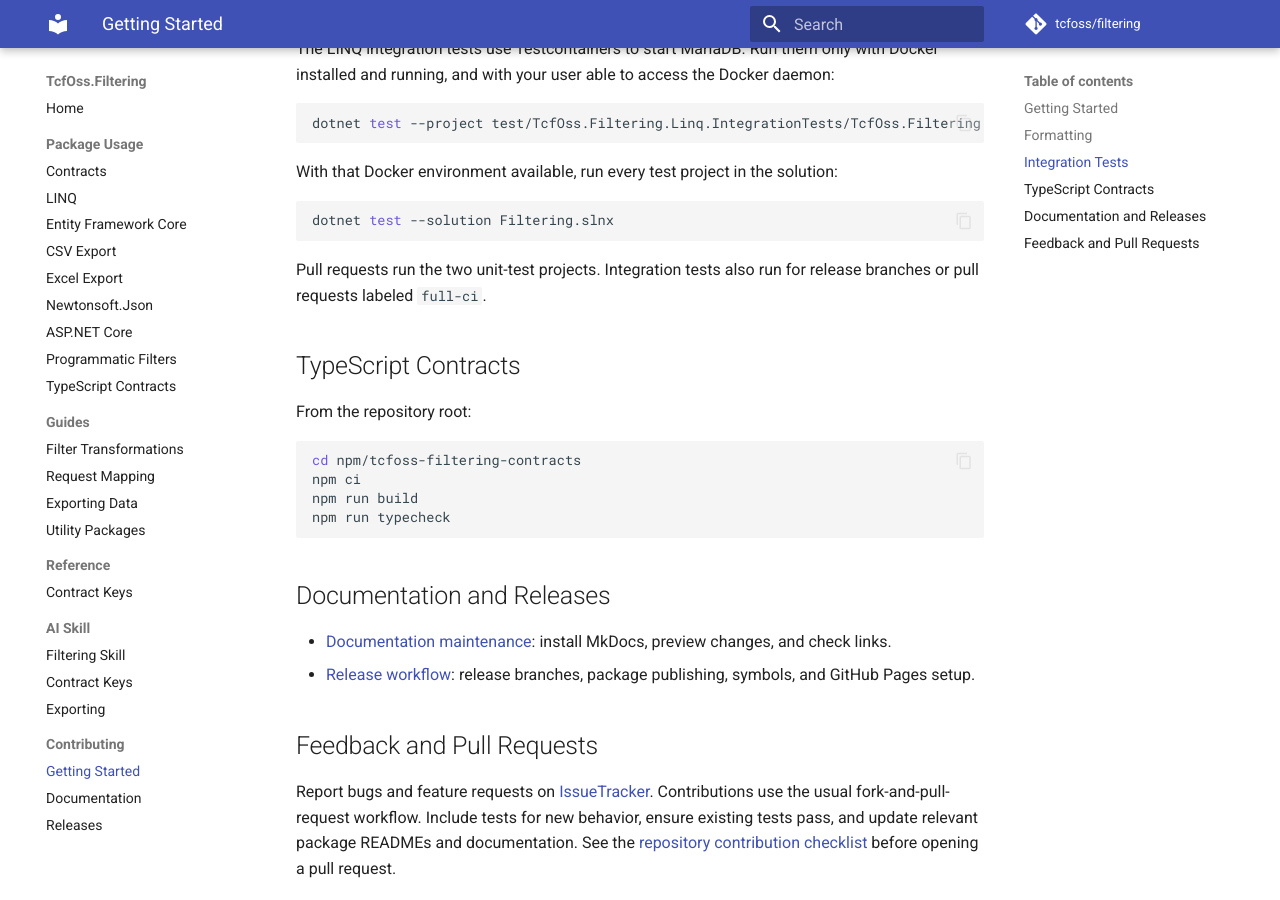
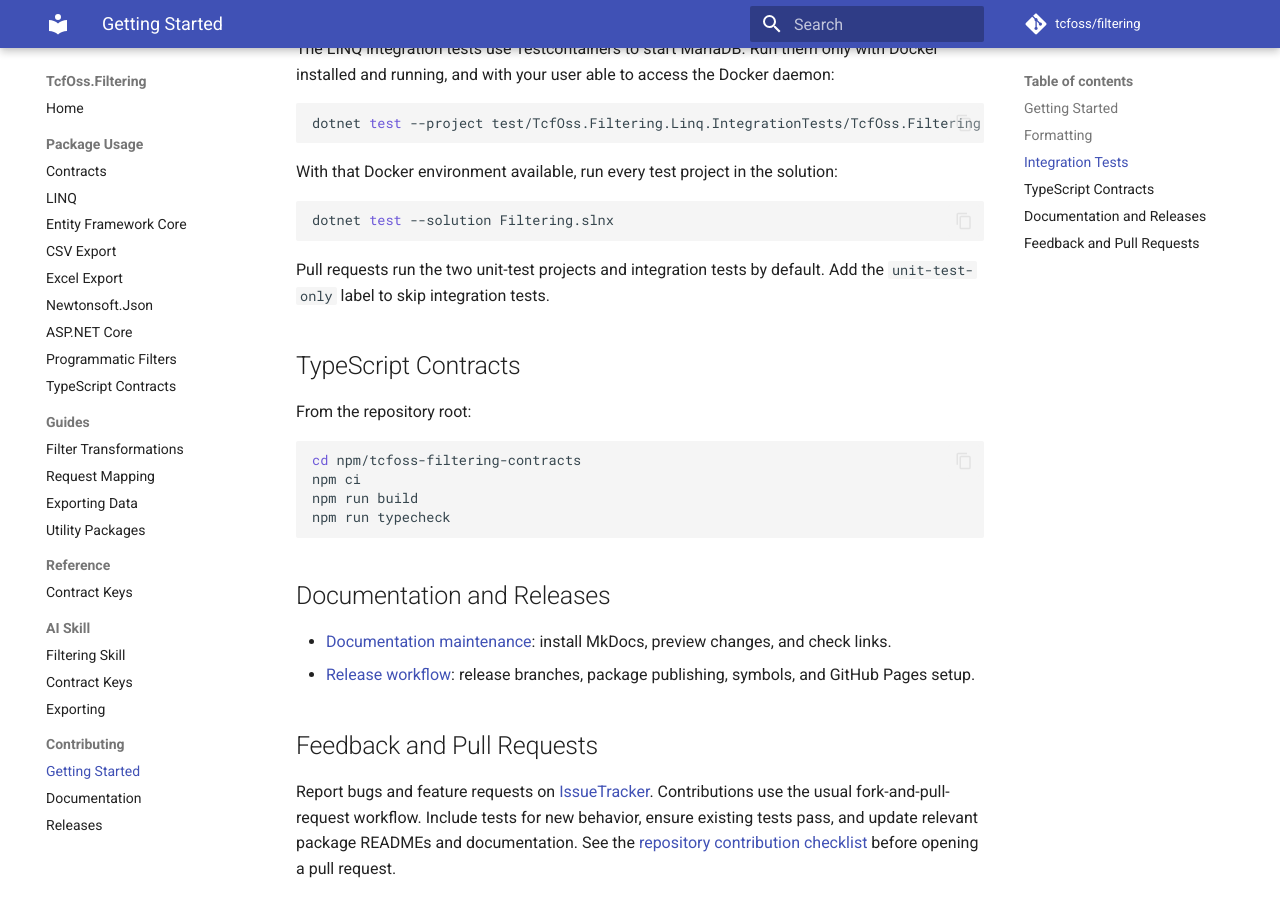
Before and after one commit to tcfoss/filtering, an MkDocs documentation site: the page built from docs/development/index.md, in a window 1280 px wide and 900 px high, scrolled down 805 px. Built offline with MkDocs 1.6.1 and Material for MkDocs 9.7.7, drawn with Linux system fonts in a browser that asks for light colours; comment, search, counter and statistics services are not loaded.

Commit message:
Add coverage badge to README. Run all tests by default.

````diff
--- a/docs/development/index.md
+++ b/docs/development/index.md
@@ -51,8 +51,8 @@ With that Docker environment available, run every test project in the solution:
 dotnet test --solution Filtering.slnx
 ```
 
-Pull requests run the two unit-test projects. Integration tests also run for release branches
-or pull requests labeled `full-ci`.
+Pull requests run the two unit-test projects and integration tests by default.
+Add the `unit-test-only` label to skip integration tests.
 
 
 ## TypeScript Contracts
````
Also changed, not shown: README.md (+3 -0 lines), 1 other file.
